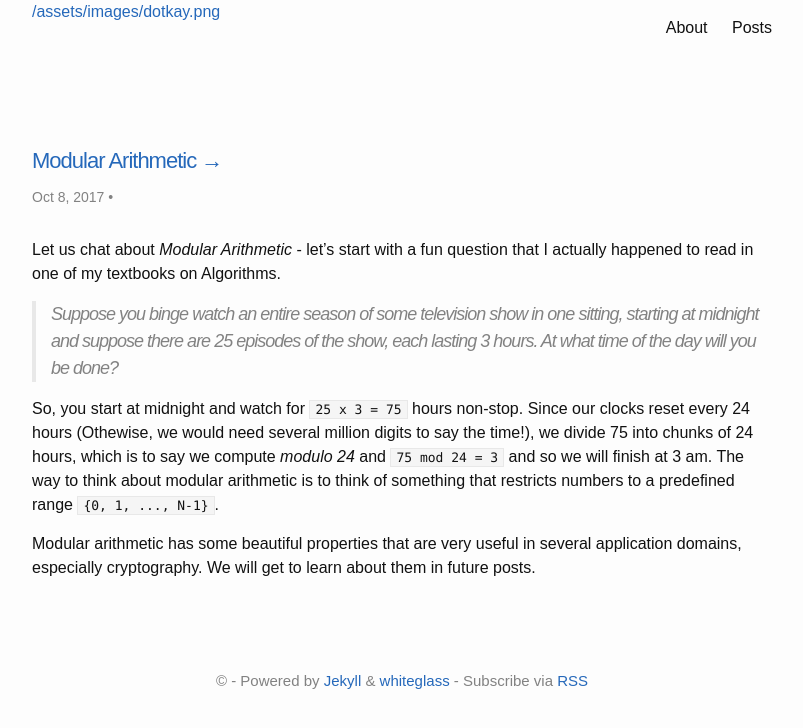
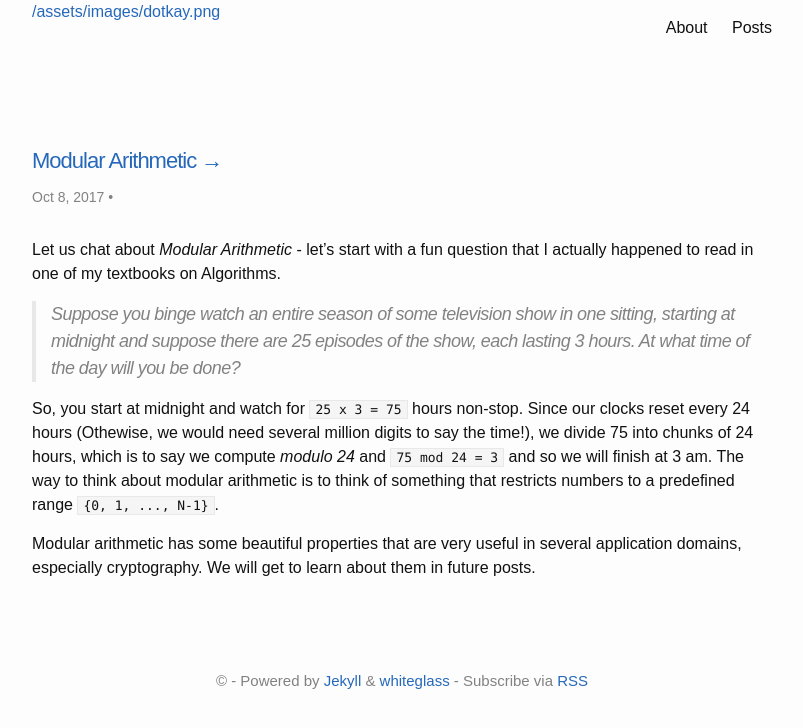
Before and after one commit to dotkay/dotkay.github.io, a Jekyll site: the page built from _posts/2017-10-08-mod-arith.md, in a window 1280 px wide. Shown: the top 728 px of the page, without its empty margins (238-1041 px from the left). Built offline with Jekyll 4.4.1, drawn with Linux system fonts in a browser that asks for light colours.

```diff
--- a/_sass/whiteglass/base.scss
+++ b/_sass/whiteglass/base.scss
@@ -118,7 +118,7 @@
   border-left: 4px solid $grey-color-light;
   padding-left: $spacing-unit / 2;
   font-size: 18px;
-  letter-spacing: -1px;
+  letter-spacing: -0.03125em;
   font-style: italic;
 
   > :last-child {
```
